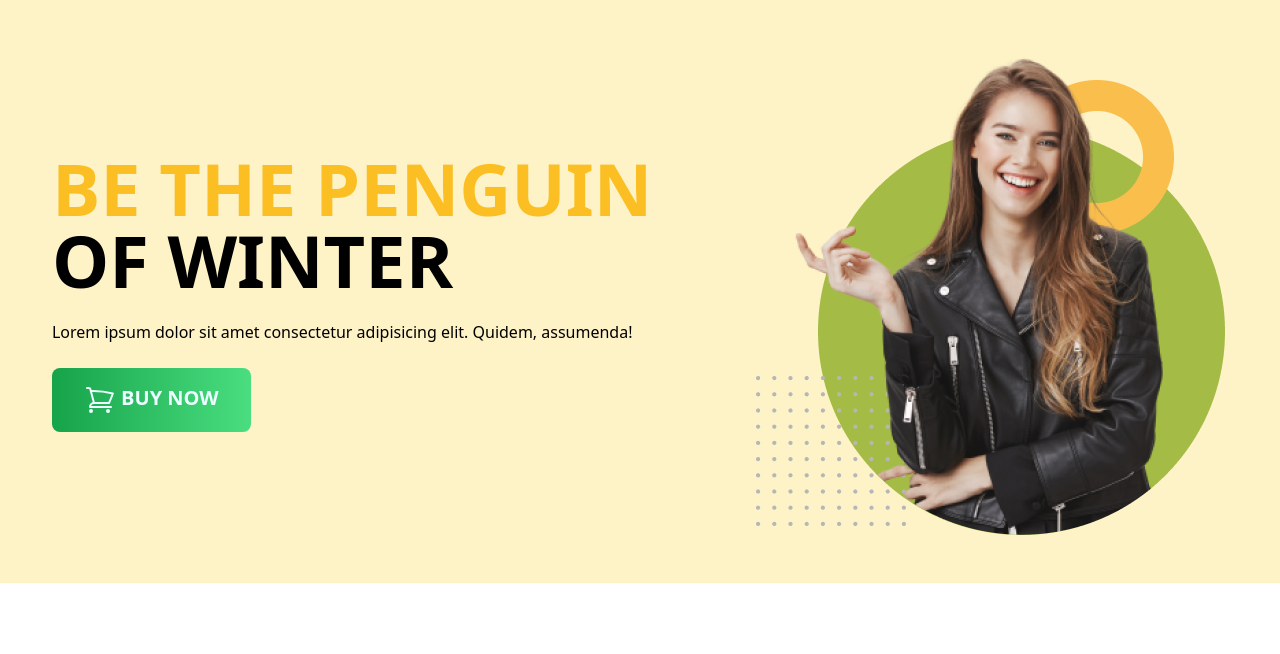
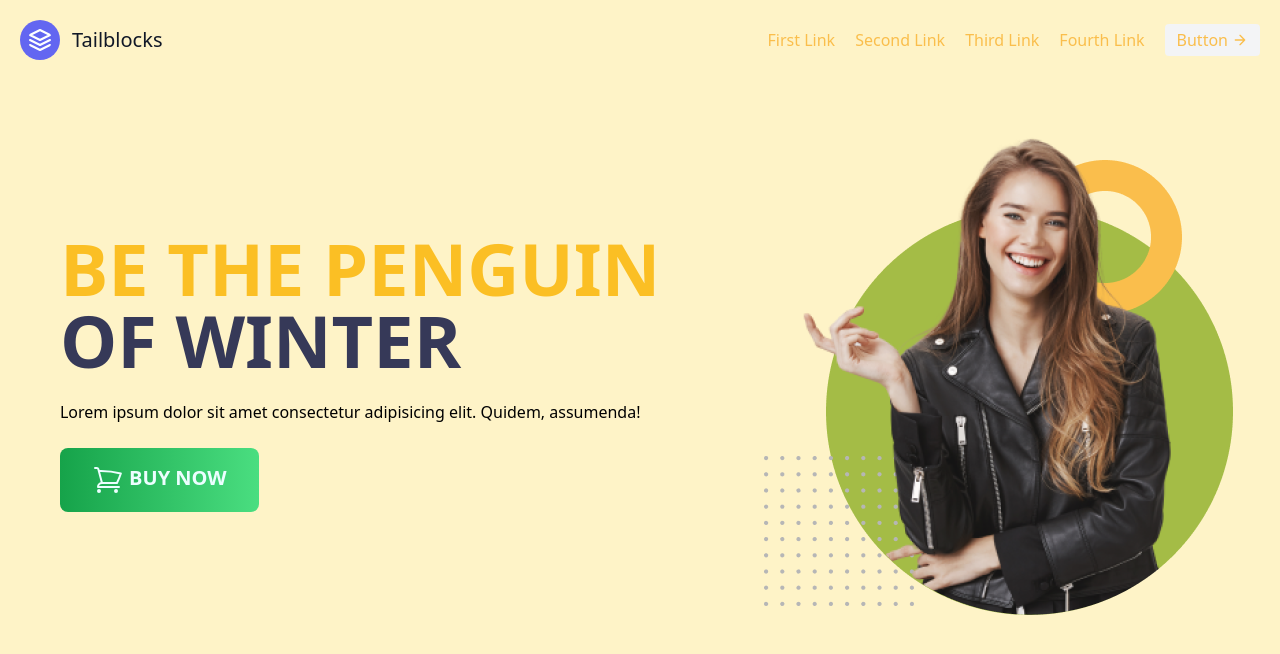
Before and after one commit to Ujjal-ENG/penguin_fashion, a plain HTML site: page index.html in a window 1280 px wide. Drawn offline with nearby package versions, Linux system fonts and the light colour scheme.

Commit message:
done the 100 height

```diff
--- a/index.html
+++ b/index.html
@@ -17,17 +17,42 @@
 
 
   <!-- This is the header part -->
-  <header class="container mx-auto bg-amber-100">
+  <header class="container mx-auto bg-amber-100 h-screen">
 
     <!-- Nav Part -->
-
+    <nav class="text-[#FABE4C] body-font">
+      <div class="container mx-auto flex flex-wrap p-5 flex-col md:flex-row items-center">
+        <a class="flex title-font font-medium items-center text-gray-900 mb-4 md:mb-0">
+          <svg xmlns="http://www.w3.org/2000/svg" fill="none" stroke="currentColor" stroke-linecap="round"
+            stroke-linejoin="round" stroke-width="2" class="w-10 h-10 text-white p-2 bg-indigo-500 rounded-full"
+            viewBox="0 0 24 24">
+            <path d="M12 2L2 7l10 5 10-5-10-5zM2 17l10 5 10-5M2 12l10 5 10-5"></path>
+          </svg>
+          <span class="ml-3 text-xl">Tailblocks</span>
+        </a>
+        <nav class="md:ml-auto flex flex-wrap items-center text-base justify-center">
+          <a class="mr-5 hover:text-gray-900">First Link</a>
+          <a class="mr-5 hover:text-gray-900">Second Link</a>
+          <a class="mr-5 hover:text-gray-900">Third Link</a>
+          <a class="mr-5 hover:text-gray-900">Fourth Link</a>
+        </nav>
+        <button
+          class="inline-flex items-center bg-gray-100 border-0 py-1 px-3 focus:outline-none hover:bg-gray-200 rounded text-base mt-4 md:mt-0">Button
+          <svg fill="none" stroke="currentColor" stroke-linecap="round" stroke-linejoin="round" stroke-width="2"
+            class="w-4 h-4 ml-1" viewBox="0 0 24 24">
+            <path d="M5 12h14M12 5l7 7-7 7"></path>
+          </svg>
+        </button>
+      </div>
+    </nav>
 
     <!-- banner -->
-    <section class="py-12 flex justify-around items-center ">
+    <section class="py-12 md:flex justify-around items-center ">
 
-      <div class="space-y-6">
-        <h1 class="text-7xl font-semibold uppercase"><span class="text-amber-400">Be the Penguin</span><br>of
-          winter
+      <div class="space-y-6 px-4">
+        <h1 class="text-7xl font-semibold uppercase"><span class="text-amber-400">Be the Penguin</span><br>
+          <span class="text-[#363958]">of winter</span>
+
         </h1>
         <p>
           Lorem ipsum dolor sit amet consectetur adipisicing elit. Quidem, assumenda!
@@ -47,7 +72,7 @@
       </div>
 
       <div>
-        <img src="./images/model.png" alt="">
+        <img class="w-3/4 md:w-full" src="./images/model.png" alt="">
       </div>
 
     </section>
@@ -58,6 +83,8 @@
 
   <!-- This is the main part -->
   <main>
+
+
 
   </main>
 
```
